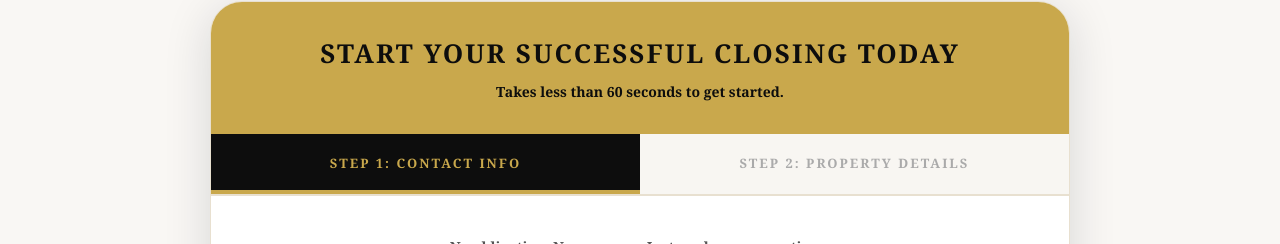
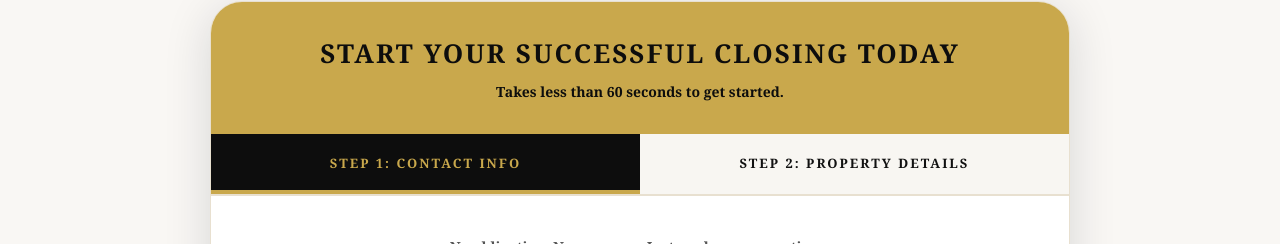
Before and after one commit to nijackacquisitions56/nijack-property-solutions, a React (Vite) app: page / in a window 1280 px wide. Shown: the part 1359-1603 px from the top of the page. Built offline with nearby package versions, Linux system fonts and the light colour scheme.

Commit message:
Update App.jsx

```diff
--- a/src/App.jsx
+++ b/src/App.jsx
@@ -220,9 +220,15 @@ const App = () => {
             <div style={{ display: 'flex', borderBottom: '2px solid #e8e0d0' }}>
               {[1, 2].map(s => (
                 <div key={s} onClick={() => s < step && setStep(s)} style={{ flex: 1, padding: '16px', textAlign: 'center', background: step === s ? '#0d0d0d' : '#f8f6f2', cursor: s < step ? 'pointer' : 'default', borderBottom: step === s ? '4px solid #C9A84C' : '4px solid transparent' }}>
-                  <span style={{ color: step === s ? '#C9A84C' : step > s ? '#8B0000' : '#aaa', fontWeight: 900, fontSize: 13, textTransform: 'uppercase', letterSpacing: 2 }}>
-                    {step > s ? '✓ ' : ''}{s === 1 ? 'Step 1: Contact Info' : 'Step 2: Property Details'}
-                  </span>
+                  <span style={{
+              color: step === s ? '#C9A84C' : step > s ? '#8B0000' : '#111111',
+              fontWeight: 900,
+              fontSize: 13,
+              textTransform: 'uppercase',
+              letterSpacing: 2
+            }}>
+              {step > s ? '✓ ' : ''}{s === 1 ? 'Step 1: Contact Info' : 'Step 2: Property Details'}
+            </span>
                 </div>
               ))}
             </div>
```
